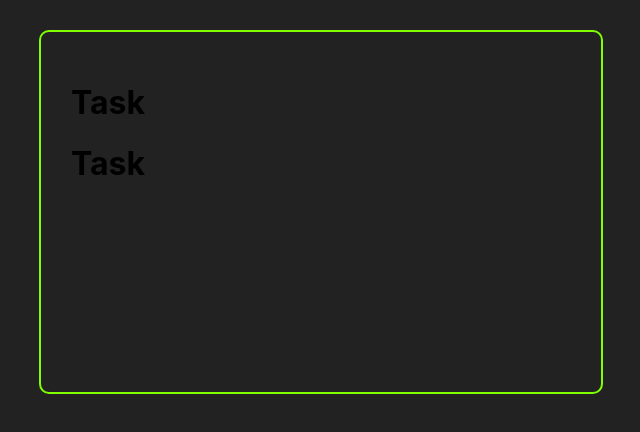
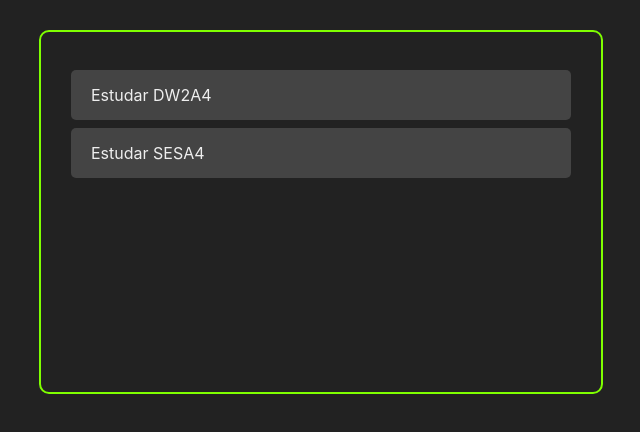
Before and after one commit to Leonardo168/2023.1.DW2A4, a React (Create React App) app: page / in a window 1280 px wide. Shown: the top 432 px of the page, without its empty margins (319-959 px from the left). Built offline with nearby package versions, Linux system fonts and the light colour scheme.

Commit message:
exibe título das tarefas dinamicamente

```diff
--- /dev/null
+++ b/src/components/Task.css
@@ -0,0 +1,10 @@
+.task-container{
+    background-color: #444;
+    margin: 8px 0;
+    padding: 15px 20px;
+    display: flex;
+    border-radius: 5px;
+    justify-content: space-between;
+    color: #eee;
+    align-items: center;
+}
--- a/src/components/Task.js
+++ b/src/components/Task.js
@@ -1,7 +1,11 @@
-import React from 'react';
+import React from "react";
 
-const Task = () => {
-    return ( <h1>Task</h1> );
-}
+import "./Task.css";
+
+const Task = ({task}) => {
+    return <div className='task-container'>
+        {task.title}
+    </div>;
+};
 
 export default Task;
--- a/src/components/Tasks.js
+++ b/src/components/Tasks.js
@@ -4,7 +4,9 @@
 const Tasks = ({ tasks }) => {
     return (
         <>
-            {tasks.map(task => <Task />)}
+            {tasks.map((task) =>(
+                <Task task={task} />
+            ))}
         </>
     )
 };
```
